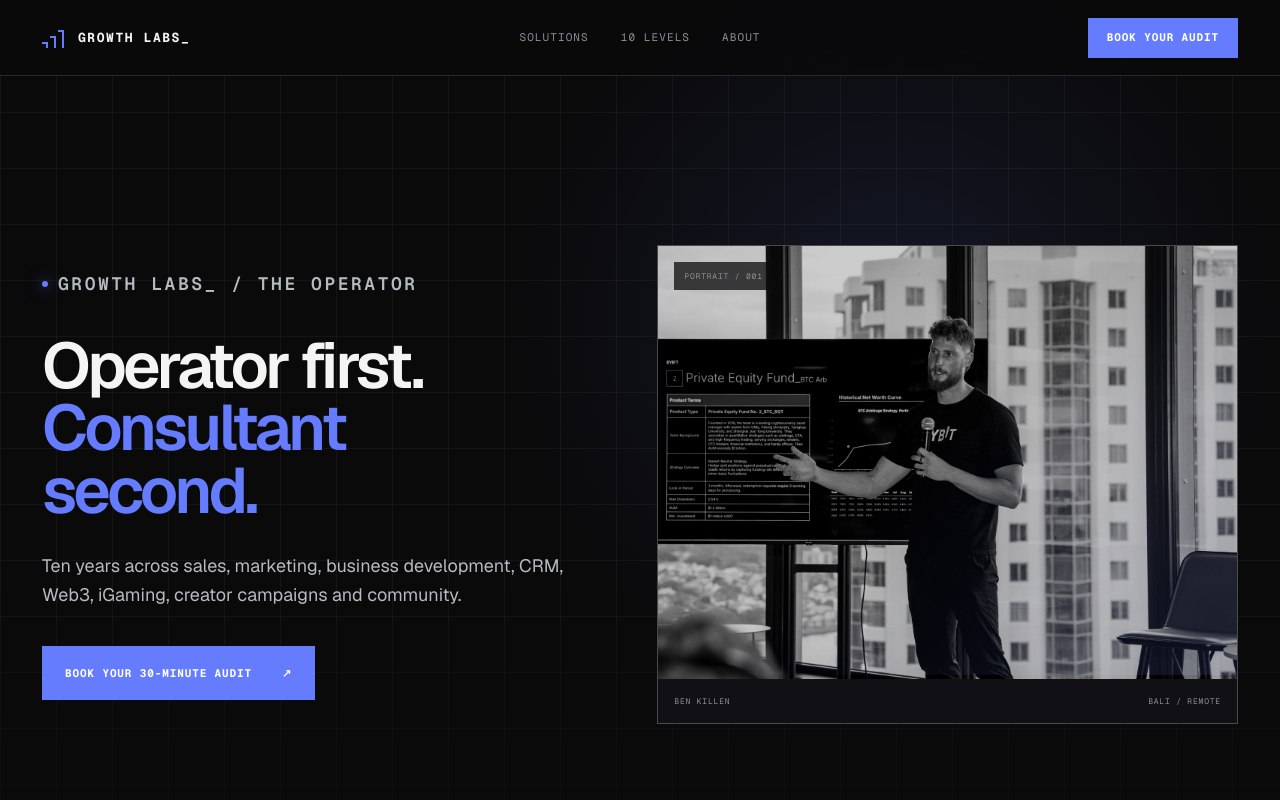
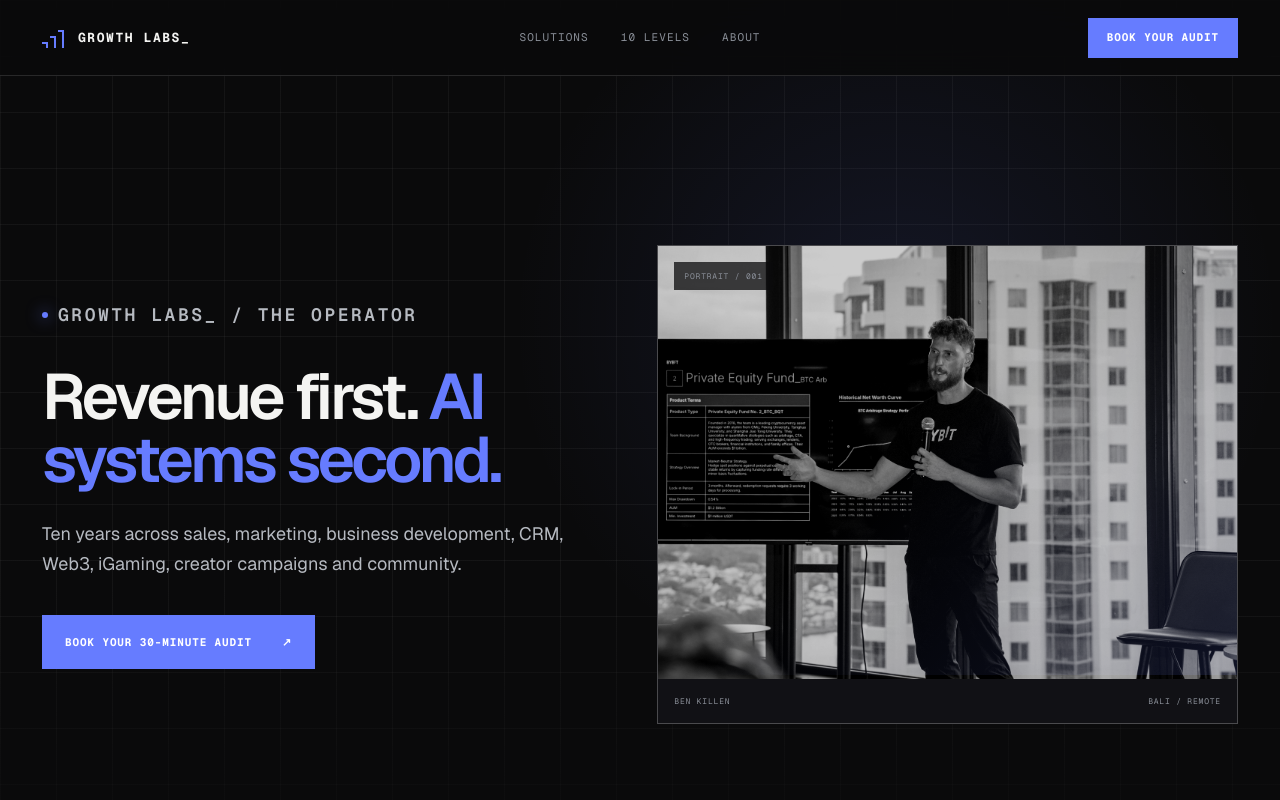
Before and after one commit to beniskillen/Growth-Labs, a Next.js app: page /about in a window 1280 px wide. Shown: the top 800 px of the page. Built offline with nearby package versions, Linux system fonts and the light colour scheme.

Commit message:
Update About hero positioning

```diff
--- a/app/about/page.tsx
+++ b/app/about/page.tsx
@@ -12,7 +12,7 @@ export default function AboutPage() {
       <section className="about-hero grid-bg">
         <div className="about-copy">
           <Eyebrow>GROWTH LABS_ / THE OPERATOR</Eyebrow>
-          <h1>Operator first. <em>Consultant second.</em></h1>
+          <h1>Revenue first. <em>AI systems second.</em></h1>
           <p>
             Ten years across sales, marketing, business development, CRM,
             Web3, iGaming, creator campaigns and community.
```
